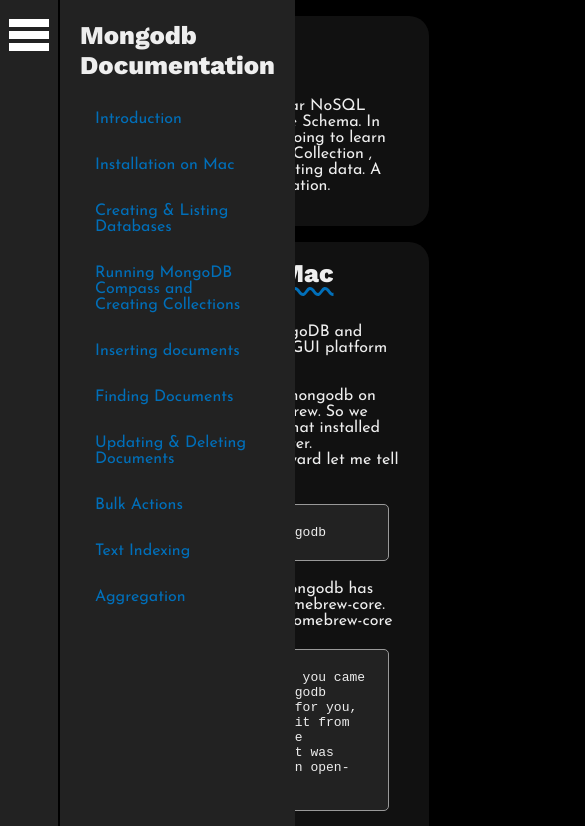
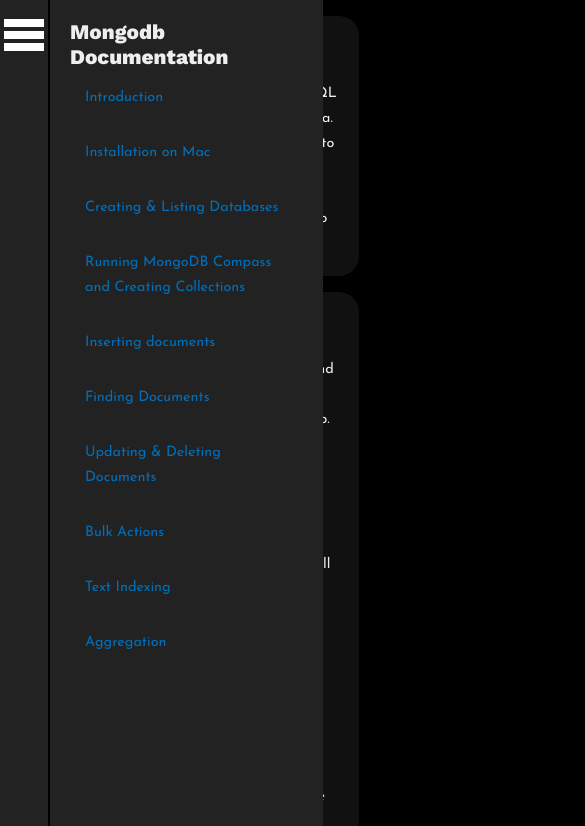
Before and after one commit to utkarshkalra/freecodecamp_Certification, a plain HTML site: page Documentation/index.html in a window 390 px wide. Both pictures are taken after a click on the button 29 px from the left and 35 px from the top of the page. Shown: the top 826 px of the page, 585 px wide, since content can reach past the window. Drawn offline with nearby package versions, Linux system fonts and the light colour scheme.

Commit message:
created documentation

```diff
--- a/Documentation/index.html
+++ b/Documentation/index.html
@@ -1,6 +1,8 @@
 <html>
 
 <head>
+  <meta charset="UTF-8" />
+    <meta name="viewport" content="width=device-width, initial-scale=1" />
         <link rel="preconnect" href="https://fonts.gstatic.com" crossorigin>
   <link href="https://fonts.googleapis.com/css2?family=Josefin+Sans&family=Work+Sans:wght@800&display=swap" rel="stylesheet">
   <link rel="stylesheet" href="./style.css">
@@ -179,12 +181,12 @@
           <p>the code written above works as or logic.</p>
           <li>Finding all the documents having property's value greater than or greater than and equal to similarily for less than something</li>
           <code>db.leaners.find({prop12:{$gt:9}})</code>
-          <pre>
-        gt-greater than
-        lt-lower than
-        gte-greater than or equal to
-        lte-lower than or equal to
-        </pre>
+          <p>
+        gt-greater than <br>
+        lt-lower than<br>
+        gte-greater than or equal to<br>
+        lte-lower than or equal to <br>
+        </p>
           <li>$in</li>
           <code>db.leaners.find({prop123:{$in:[9,10,17]})</code>
           <p>it will return all those docs whose prop123 is equal to either one of 9, 10 or 17.</p>
@@ -273,8 +275,8 @@
           }
       ])
     </code>
-    <p>all these queries will run in order doing what they are meant to.</p>
-      </ul>
+  </ul>
+  <p>all these queries will run in order doing what they are meant to.</p>
  </section>
 
       <section class="main-section" id="Text_Indexing">
--- a/Documentation/style.css
+++ b/Documentation/style.css
@@ -5,13 +5,20 @@
   --font: "Josefin Sans", sans-serif;
   --headingfont: "Work Sans", sans-serif;
 }
-
+* {
+  margin: 0;
+  box-sizing: border-box;
+  padding: 0;
+}
+html,
 body {
+  height: auto;
+  margin: 0%;
+  box-sizing: border-box;
+  overflow-x: hidden;
   background: var(--backgroundcolor);
   color: var(--fontcolor);
   font-family: var(--font);
-  overflow-x: hidden;
-  box-sizing: border-box;
   margin: 0;
   padding: 0;
 }
@@ -35,10 +42,18 @@
   font-size: 1.6rem;
   font-family: var(--headingfont);
 }
+li {
+  margin-top: 10px;
+}
+.wrapper {
+  position: relative;
+  height: 100vh;
+  width: 100vw;
+}
 
 .togglebar {
   background: #222;
-  width: 58px;
+  width: 48px;
   height: 100%;
   position: fixed;
   display: none;
@@ -61,12 +76,6 @@
 }
 .togglebar svg {
   fill: white;
-}
-
-.wrapper {
-  position: relative;
-  height: 100vh;
-  width: 100vw;
 }
 
 #navbar {
@@ -108,6 +117,19 @@
 }
 
 @media only screen and (max-width: 1000px) {
+  body {
+    font-size: 0.9rem;
+    line-height: 25px;
+  }
+  header {
+    font-size: 1.3rem;
+    font-family: var(--headingfont);
+  }
+  .wrapper {
+    position: relative;
+    height: 100vh;
+    width: 100vw;
+  }
   .togglebar {
     display: block;
     margin-right: 5px;
@@ -116,19 +138,20 @@
   #navbar {
     display: none;
     background: #222;
-    margin-left: 60px;
+    margin-left: 50px;
     /*     width:40%; */
-    width: 50%;
-    max-width: 60%;
+    width: 70%;
+    max-width: 70%;
   }
 
   #main-doc {
-    width: 100%;
-    margin-left: 65px;
+    width: 90%;
+    margin-left: 60px;
   }
 
   .main-section {
-    max-width: 82%;
-    padding-right: 20px;
+    max-width: 83%;
+    width: 83%;
+    padding: 20px;
   }
 }
```
